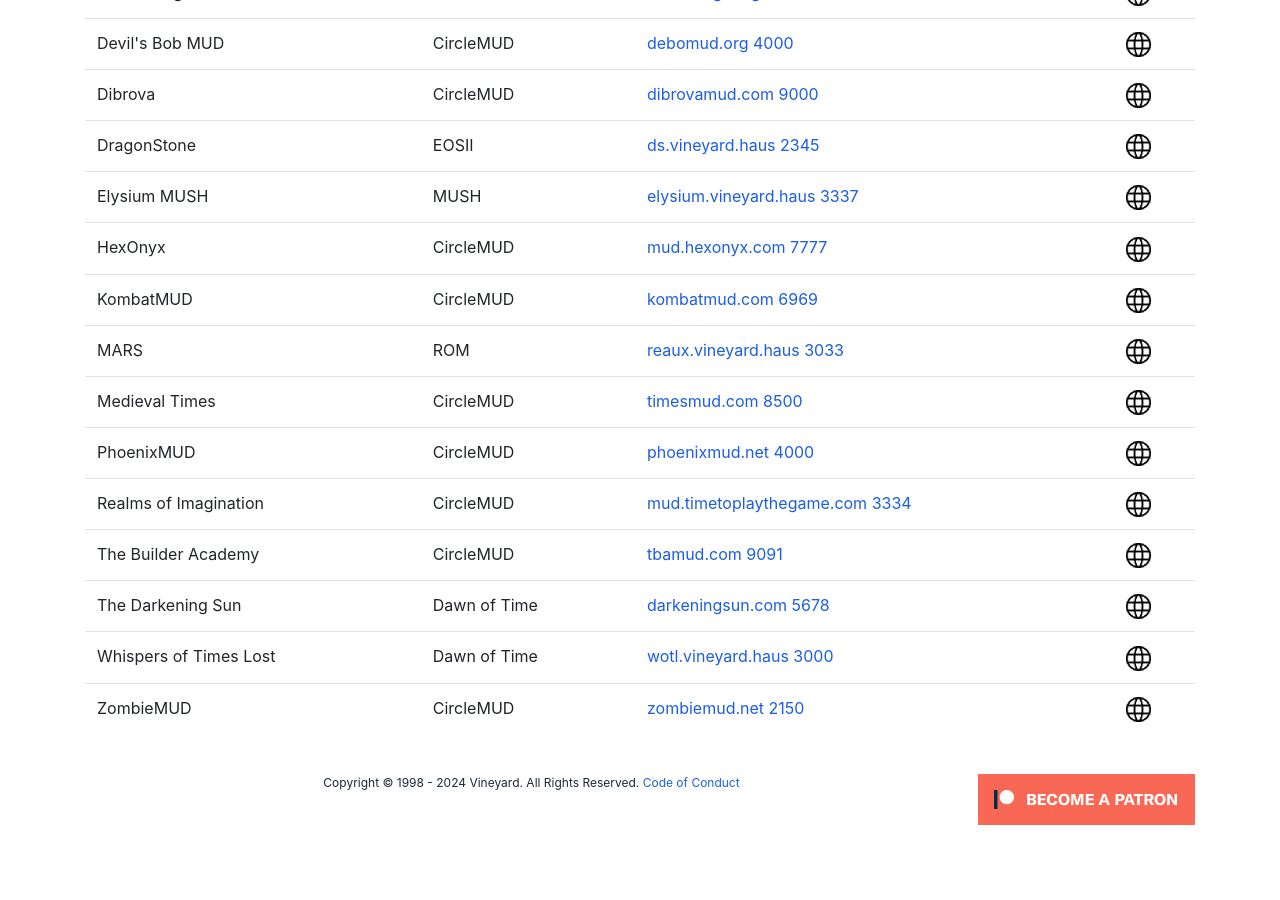
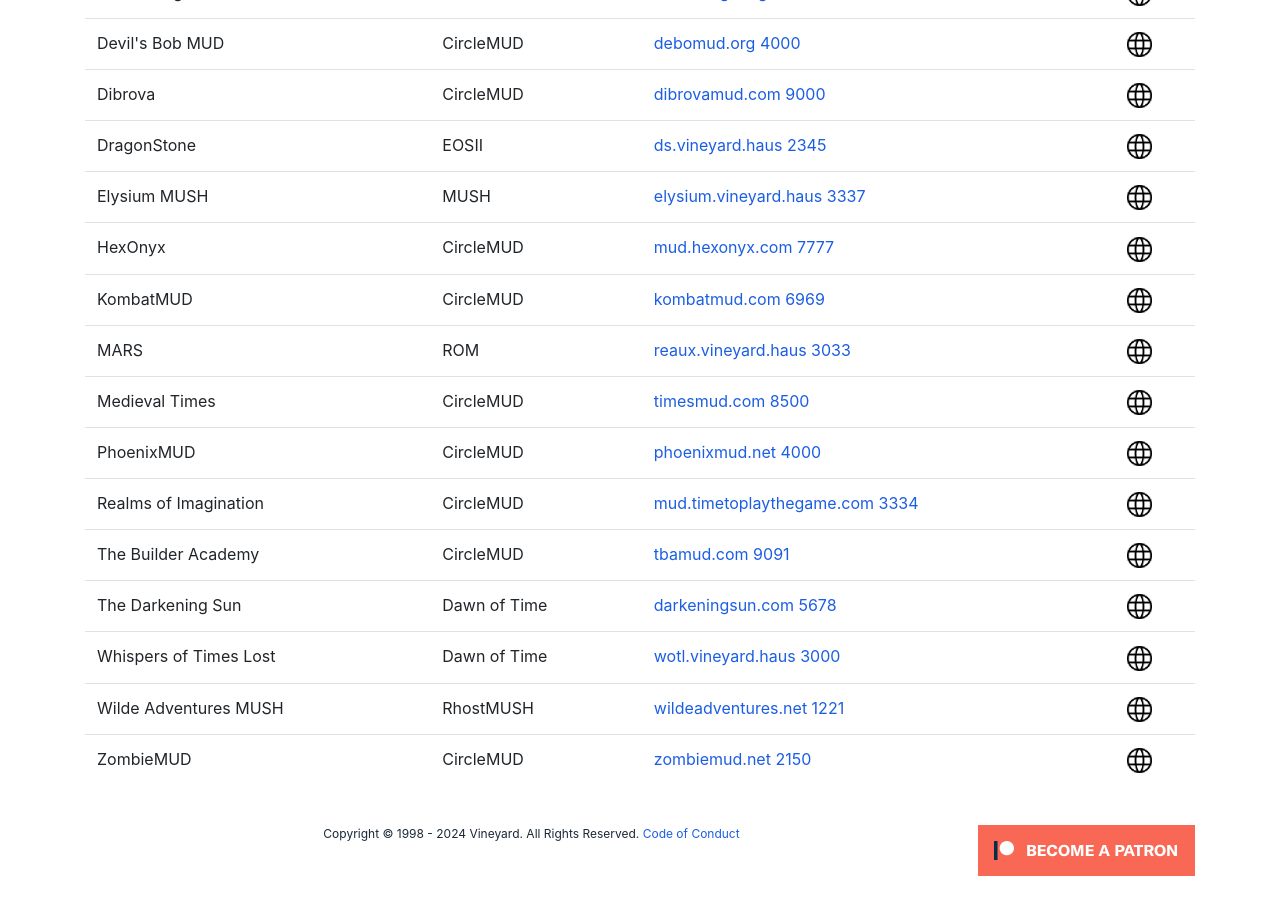
Before and after one commit to vintnerhaus/vineyard.haus, a Jekyll site: the page built from muds.html, in a window 1280 px wide and 900 px high, scrolled down 582 px. Built offline with Jekyll 4.4.1, drawn with Linux system fonts in a browser that asks for light colours; nearby versions of some CDN libraries; Markdown is read by kramdown in place of the engine named in the settings; before the commit the page ends 1431 px from its top, so only the background shows below that.

Commit message:
Update mud_list.json
Added Wilde Adventures MUSH

```diff
--- a/_data/mud_list.json
+++ b/_data/mud_list.json
@@ -147,6 +147,13 @@
       "site": "reaux.vineyard.haus",
       "server_address": "reaux.vineyard.haus",
       "server_port": "3033",
+    },
+    {
+      "mud_name": "Wilde Adventures MUSH",
+      "server": "RhostMUSH",
+      "site": "wildeadventures.net",
+      "server_address": "wildeadventures.net",
+      "server_port": "1221",
     }
   ]
 }
```
